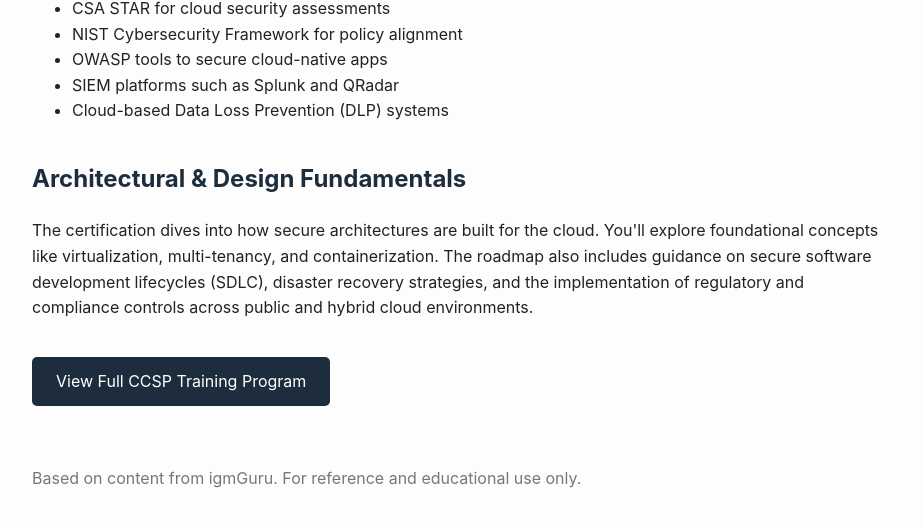
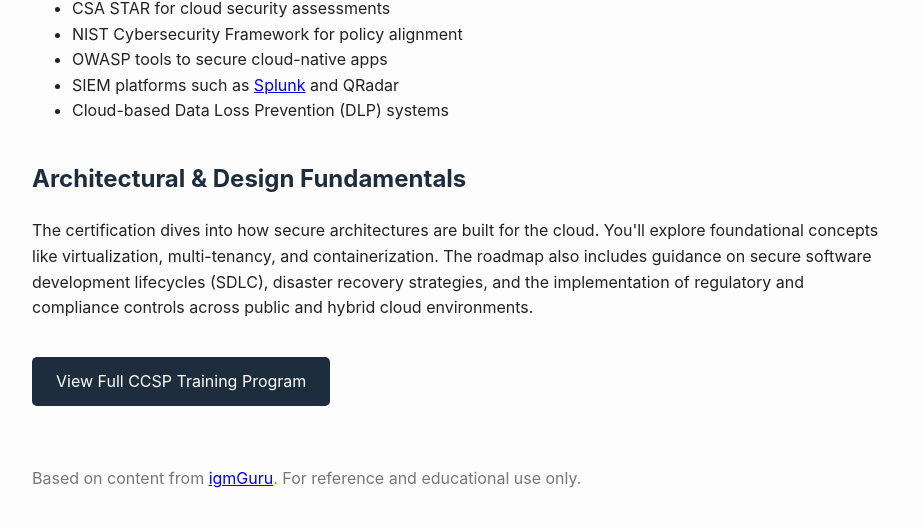
Before and after one commit to suzenaa/it, a plain HTML site: page ccsp-roadmap.html in a window 1280 px wide. Shown: the part 647-1174 px from the top of the page, without its empty margins (178-1101 px from the left). Drawn offline with Linux system fonts and the light colour scheme.

Commit message:
Update ccsp-roadmap.html

```diff
--- a/ccsp-roadmap.html
+++ b/ccsp-roadmap.html
@@ -101,7 +101,7 @@
       <li>CSA STAR for cloud security assessments</li>
       <li>NIST Cybersecurity Framework for policy alignment</li>
       <li>OWASP tools to secure cloud-native apps</li>
-      <li>SIEM platforms such as Splunk and QRadar</li>
+      <li>SIEM platforms such as <a href="https://www.igmguru.com/big-data/splunk-training">Splunk</a> and QRadar</li>
       <li>Cloud-based Data Loss Prevention (DLP) systems</li>
     </ul>
 
@@ -113,7 +113,7 @@
     <a href="https://www.igmguru.com/cyber-security/ccsp-isc2-certification-training" class="cta-button">View Full CCSP Training Program</a>
 
     <footer>
-      <p>Based on content from igmGuru. For reference and educational use only.</p>
+      <p>Based on content from <a href="https://www.igmguru.com/">igmGuru</a>. For reference and educational use only.</p>
     </footer>
   </div>
 </body>
```
